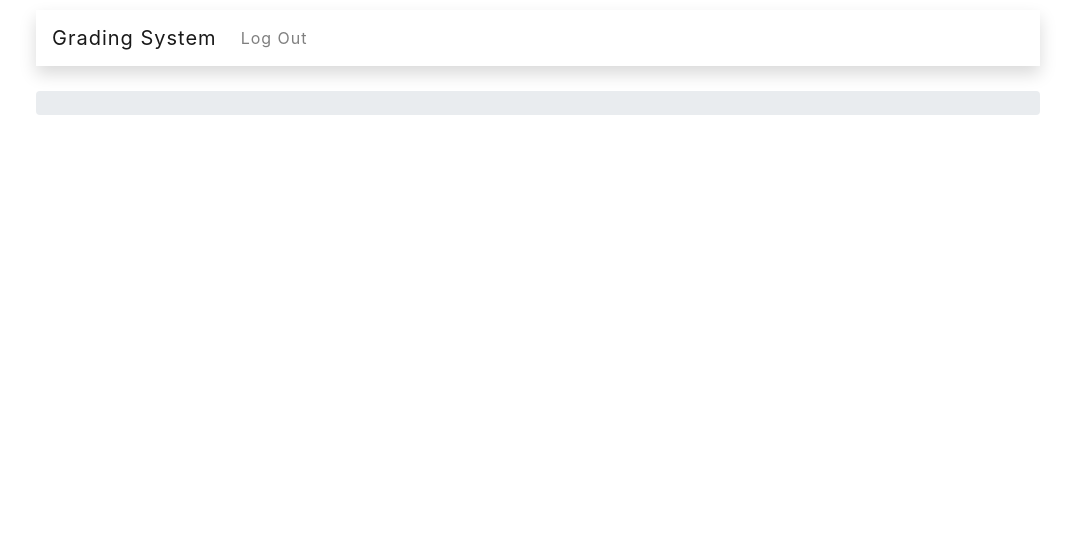
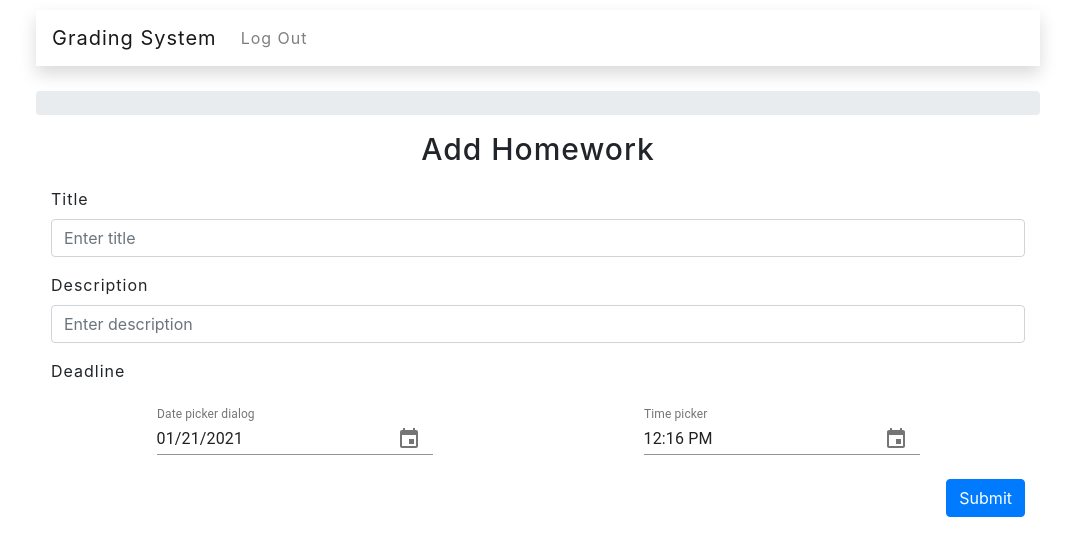
Before and after one commit to Bshara23/labs-grading-system, a React (Create React App) app: page /HomeworkForm in a window 1280 px wide. Shown: the top 556 px of the page, without its empty margins (102-1177 px from the left). Built offline with nearby package versions, Linux system fonts and the light colour scheme.

Commit message:
added add-homework

```diff
--- a/package.json
+++ b/package.json
@@ -3,7 +3,10 @@
   "version": "0.1.0",
   "private": true,
   "dependencies": {
+    "@date-io/date-fns": "1.3.13",
     "@iconify/react": "^1.1.3",
+    "@material-ui/core": "^4.11.3",
+    "@material-ui/pickers": "^3.2.10",
     "@reduxjs/toolkit": "^1.5.0",
     "@testing-library/jest-dom": "^5.11.4",
     "@testing-library/react": "^11.1.0",
@@ -12,6 +15,7 @@
     "axios": "^0.21.1",
     "bootstrap": "^4.5.3",
     "chroma-js": "^2.1.0",
+    "date-fns": "^2.16.1",
     "downloadjs": "^1.4.7",
     "moment": "^2.29.1",
     "node-sass": "4.14.1",
--- a/src/API/API.js
+++ b/src/API/API.js
@@ -3,6 +3,23 @@ import download from 'downloadjs';
 const axios = require('axios');
 
 export const API_URL = 'http://localhost:5000';
+export const addHomework = async (cid, title, description, deadline) => {
+  try {
+    return await axios
+      .post(API_URL + `/AddHomework`, {
+        cid,
+        title,
+        description,
+        deadline,
+      })
+      .then((res) => {
+        return res;
+      });
+  } catch (error) {
+    console.error(error);
+  }
+};
+
 export const updateCourse = async (id, title, description) => {
   try {
     return await axios
--- a/src/App.js
+++ b/src/App.js
@@ -25,6 +25,7 @@ import HomeworksTeacherView from './pages/HomeworksTeacherViewPage';
 import HomeworkStudentView from './pages/HomeworkStudentViewPage';
 import SubmissionTeacherView from './pages/SubmissionTeacherView';
 import CourseForm from './components/CourseForm';
+import HomeworkForm from './components/HomeworkForm';
 
 function App() {
   const Login = useSelector(ShowLogIn);
@@ -53,7 +54,9 @@ function App() {
           <Breadcrumb.Item href="/CourseForm" hidden={isAddCourseHidd}>
             Add Course
           </Breadcrumb.Item>
-
+          <Breadcrumb.Item href="/HomeworkForm" hidden={isAddCourseHidd}>
+            Add Homework
+          </Breadcrumb.Item>
 
           <Breadcrumb.Item
             href="/HomeworksTeacherView"
@@ -77,7 +80,7 @@ function App() {
             <Route path="/Courses" exact component={MainPage} />
             <Route path="/Course" exact component={Course} />
             <Route path="/CourseForm" exact component={CourseForm} />
-
+            <Route path="/HomeworkForm" exact component={HomeworkForm}/>
             <Route
               path="/HomeworksTeacherView"
               exact
--- /dev/null
+++ b/src/components/DateTimePicker.jsx
@@ -0,0 +1,40 @@
+import React, {useState} from 'react';
+import 'date-fns';
+import Grid from '@material-ui/core/Grid';
+import DateFnsUtils from '@date-io/date-fns';
+import {
+  MuiPickersUtilsProvider,
+  KeyboardTimePicker,
+  KeyboardDatePicker,
+} from '@material-ui/pickers';
+
+export default function DateTimePicker({onChange, value}) {
+
+  return (
+    <MuiPickersUtilsProvider utils={DateFnsUtils}>
+      <Grid container justify="space-around">
+        <KeyboardDatePicker
+          margin="normal"
+          id="date-picker-dialog"
+          label="Date picker dialog"
+          format="MM/dd/yyyy"
+          value={value}
+          onChange={onChange}
+          KeyboardButtonProps={{
+            'aria-label': 'change date',
+          }}
+        />
+        <KeyboardTimePicker
+          margin="normal"
+          id="time-picker"
+          label="Time picker"
+          value={value}
+          onChange={onChange}
+          KeyboardButtonProps={{
+            'aria-label': 'change time',
+          }}
+        />
+      </Grid>
+    </MuiPickersUtilsProvider>
+  );
+}
--- /dev/null
+++ b/src/components/HomeworkForm.jsx
@@ -0,0 +1,107 @@
+import React, {useRef, useState} from 'react';
+import {Button, Container, Form} from 'react-bootstrap';
+import {useSelector} from 'react-redux';
+import {addHomework} from '../API/API';
+import {currentCourse} from '../data/Global';
+import DateTimePicker from './DateTimePicker';
+import TemporaryAlert from './TemporaryAlert';
+
+export default function HomeworkForm() {
+  const course = useSelector(currentCourse);
+
+  const [title, setTitle] = useState('');
+  const [description, setDescription] = useState('');
+  const [deadline, setDeadline] = useState(new Date());
+  const handleDateChange = (date) => {
+    try {
+      date.toISOString();
+      setDeadline(date);
+    } catch (error) {}
+  };
+
+  const onChangeTitle = (e) => {
+    setTitle(e.target.value);
+  };
+  const onChangeDescription = (e) => {
+    setDescription(e.target.value);
+  };
+
+  const alertRef = useRef();
+  const [alertType, setAlertType] = useState('warning');
+  const alertWarnHeading = 'Fields missing!';
+  const alertWarnBody = 'Please fill all of the missing fields!';
+  const alertSuccessHeading = 'Success!';
+  const alertSuccessBody = 'homework has been created!';
+
+  const handleOnSubmit = async (event) => {
+    event.preventDefault();
+
+    try {
+      const deadlineStr = deadline.toISOString();
+      console.log('submittd', deadlineStr);
+
+      if (title !== '' && description !== '') {
+        //insert homework
+
+        const cid = course[0].cid;
+        addHomework(cid, title, description, deadlineStr).then((res) => {
+          setAlertType('success');
+          alertRef.current.showAlert();
+          setTitle('');
+          setDescription('');
+          setDeadline(new Date());
+        });
+      } else {
+        setAlertType('warning');
+        alertRef.current.showAlert();
+      }
+    } catch (error) {
+      console.log(error);
+    }
+  };
+
+  return (
+    <Container>
+      <TemporaryAlert
+        body={alertType == 'success' ? alertSuccessBody : alertWarnBody}
+        heading={
+          alertType == 'success' ? alertSuccessHeading : alertWarnHeading
+        }
+        type={alertType}
+        ref={alertRef}
+      />
+
+      <h1>Add Homework</h1>
+      <Form onSubmit={handleOnSubmit}>
+        <Form.Group>
+          <Form.Label>Title</Form.Label>
+          <Form.Control
+            autoComplete="off"
+            placeholder="Enter title"
+            onChange={onChangeTitle}
+            value={title}
+          />
+        </Form.Group>
+
+        <Form.Group>
+          <Form.Label>Description</Form.Label>
+          <Form.Control
+            autoComplete="off"
+            placeholder="Enter description"
+            onChange={onChangeDescription}
+            value={description}
+          />
+        </Form.Group>
+
+        <Form.Group>
+          <Form.Label>Deadline</Form.Label>
+          <DateTimePicker onChange={handleDateChange} value={deadline} />
+        </Form.Group>
+
+        <Button className="float-right" variant="primary" type="submit">
+          Submit
+        </Button>
+      </Form>
+    </Container>
+  );
+}
--- a/src/pages/CoursePage.jsx
+++ b/src/pages/CoursePage.jsx
@@ -28,8 +28,9 @@ import {
 import {getStudentDetails} from '../API/API';
 import UploadDisplayer from '../components/UploadDisplayer';
 import {MdEdit, MdCheck} from 'react-icons/md';
-import {FormControl} from 'react-bootstrap';
+import {Button, FormControl} from 'react-bootstrap';
 import EditableParagraph from '../components/EditableParagraph';
+import { toDateTimeString } from '../Util/TimeUtil';
 
 export default function Course() {
   const course = useSelector(currentCourse);
@@ -116,7 +117,7 @@ export default function Course() {
   };
 
   const updateCourseLocal = (title, description) => {
-    let courseCopy = JSON.parse(JSON.stringify(course))
+    let courseCopy = JSON.parse(JSON.stringify(course));
     courseCopy.forEach((c) => {
       c.title = title;
       c.description = description;
@@ -125,18 +126,22 @@ export default function Course() {
     dispatch(setCurrentCourseTitle(courseCopy[0].title));
   };
 
+  const onClickAddHomework = () => {
+    history.push('/HomeworkForm');
+  };
+
   return (
     <>
-      {user.type == 'teacher' ? (
+      {user && user.type == 'teacher' ? (
         <EditableParagraph
-          headingClass="h1"
+          headingClass="h1 text-center"
           value={courseName}
           onEditSuccess={onEditTitleSuccess}
         />
       ) : (
         <h1 className=" p-2">{courseName}</h1>
       )}
-      {user.type == 'teacher' ? (
+      {user && user.type == 'teacher' ? (
         <EditableParagraph
           headingClass="h5"
           value={courseDescription}
@@ -156,26 +161,47 @@ export default function Course() {
       <Container>
         {/* Stack the columns on mobile by making one full-width and the other half-width */}
 
-        {user.type == 'teacher'
-          ? CourseTeacherHomeWorks.map((HomeWork, i) => {
+        <h3 className="text-center">Homeworks</h3>
+        {user.type == 'teacher' && (
+          <div className="d-flex flex-row-reverse mt-3 mb-3">
+            <Button
+              variant="primary"
+              type="submit"
+              onClick={onClickAddHomework}
+            >
+              Add Homework
+            </Button>
+          </div>
+        )}
+
+        {user.type == 'teacher' && CourseTeacherHomeWorks.length == 0 && (
+          <h5>No homeworks yet!, add homework</h5>
+        )}
+        {user.type == 'teacher' &&
+          CourseTeacherHomeWorks.map((HomeWork, i) => {
             return (
               <Row key={i}>
                 <CourseTeacherHomeWorkCell
                   id={HomeWork.id}
                   Title={HomeWork.title}
-                    DeadLine={HomeWork.deadline}
+                  DeadLine={toDateTimeString(HomeWork.deadline)}
                   onClick={() => onClickTeacher(HomeWork)}
                 />
               </Row>
             );
-            })
-          : CourseStudentHomeWorks.map((HomeWork, i) => {
+          })}
+
+        {user.type == 'student' && CourseTeacherHomeWorks.length == 0 && (
+          <h5>No homeworks yet!</h5>
+        )}
+        {user.type == 'student' &&
+          CourseStudentHomeWorks.map((HomeWork, i) => {
             return (
               <Row key={i}>
                 <CourseStudentHomeWorkCell
                   id={HomeWork.id}
                   Title={HomeWork.title}
-                    DeadLine={HomeWork.deadline}
+                  DeadLine={toDateTimeString(HomeWork.deadline)}
                   Status={HomeWork.status}
                   onClick={() => onClickStudent(HomeWork)}
                 />
```
Also changed, not shown: 2 other files (tests, documents, lock files or other folders). Lines whose indentation alone changed are shown as unchanged.
